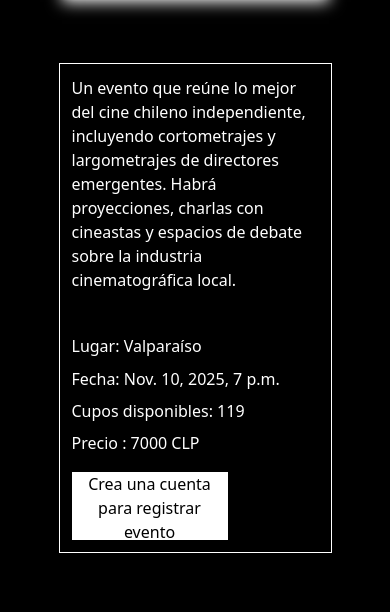
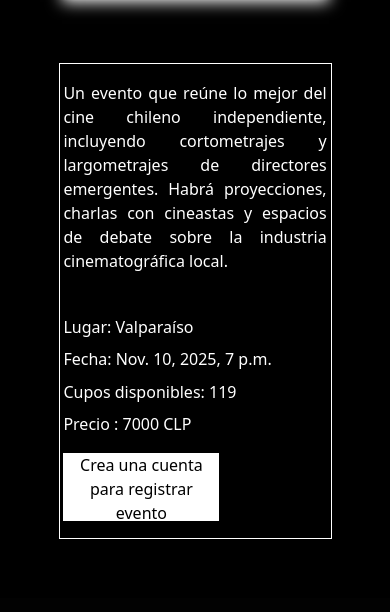
Before and after one commit to FelipeMolinaV/CER2-MOLINAFELIPE, a Django app: page /eventos/18 in a window 390 px wide. Shown: the part 650-1262 px from the top of the page. After the commit the page ends 1189 px from the top, so only its background shows below. Run offline with Django 5.2, Linux system fonts and the light colour scheme; data comes from the database, SQL or seed files in the repository; both versions use the stored data as it was after the commit.

Commit message:
Se corrigen tamaños de botones para mantener consistencia en tamaños en los diferentes templates. Se arreglan pequeños detalles esteticos

```diff
--- a/core/templates/core/base.html
+++ b/core/templates/core/base.html
@@ -11,29 +11,31 @@
     <script nomodule src="https://unpkg.com/ionicons@7.1.0/dist/ionicons/ionicons.js"></script>
 
 </head>
-<body class="bg-black font-sans">
+<body class="bg-black font-thin">
     <header>
         <nav class="h-[10vh] bg-white flex flex-col md:flex-row md:items-center md:px-[10vw] md:justify-between">
             <div class="flex flex-row justify-between items-center px-[10vw] md:px-[0]">
-                <img src="{% static 'core/base/logo.png' %}" alt="" class="h-[10vh] object-cover">
+                <a href="{% url 'principal' %}">
+                    <img src="{% static 'core/base/logo.png' %}" alt="" class="h-[10vh] object-cover hover:cursor-pointer">
+                </a>
                 <ion-icon id="boton_menu" name="menu-outline" onclick="desplegarMenu(this)"
                 class="text-5xl hover:scale-115 transition-transform md:hidden hover:cursor-pointer"></ion-icon>
             </div>
             <ul id="menu" class="static md:w-0 bg-white h-[60vh] md:h-[0] md:min-w-[60vw] border-1 md:bg-transparent md:border-0 flex flex-col md:flex-row  md:items-center md:justify-end gap-5 pt-[1vh] md:pt-0 pl-[10vw] md:pl-0 md:gap-[7vw] z-50 opacity-0 md:opacity-100 pointer-events-none md:pointer-events-auto">
-                <li class="text-xl hover:text-orange-500 duration-100">
+                <li class="text-xl hover:text-orange-400 duration-100">
                     <a href="{% url 'principal' %}">Principal</a>
                 </li>
-                <li class="text-xl hover:text-orange-500 duration-100">
+                <li class="text-xl hover:text-orange-400 duration-100">
                     <a href="{% url 'eventos' %}">Eventos</a>
                 </li>
                 {% if user.is_authenticated %}
                     {% if not user.is_staff and not user.is_superuser %}
-                        <li class="text-xl hover:text-orange-500 duration-100">
+                        <li class="text-xl hover:text-orange-400 duration-100">
                             <a href="{% url 'cuenta' %}">Cuenta</a>
                         </li>
 
                     {% endif %}
-                    <li class="text-xl hover:text-orange-500 duration-100">
+                    <li class="text-xl hover:text-orange-400 duration-100">
                             <a href="{% url 'cerrar_sesion' %}">Cerrar sesion</a>
                         </li>
                 {% else %}
@@ -49,7 +51,6 @@
     {% endblock %}
     </main>
 
-
     <script src="{% static 'core/eventos/eventos.js' %}"></script>
     <script src="{% static 'core/eventos/elementos.js' %}"></script>
     <script>
--- a/core/templates/core/informacion_evento.html
+++ b/core/templates/core/informacion_evento.html
@@ -1,15 +1,15 @@
 {% extends 'core/base.html' %}
 {% block content %}
-<section class="text-white h-[80vh]">
+<section class="text-white h-[80vh] relative">
     <h1 class="text-4xl text-center mt-[10vh] font-bold">
         {{evento.titulo}}
     </h1>
-    <div class="flex flex-col md:flex-row px-[10vw] py-[7vh] items-center md:items-start gap-[8vh] md:gap-[3vw] ">
+    <div class="flex flex-col md:flex-row px-[10vw] md:px-[15] py-[7vh] items-center md:items-start gap-[8vh] md:gap-[3vw] ">
         <div class="flex flex-col items-center justify-center">
-            <img src="{{evento.imagenPrincipal}}" alt="" class=" h-[40vh] md:h-[45vh] w-[70vw] md:w-[35vw] object-cover border shadow-lg shadow-white">
+            <img src="{{evento.imagenPrincipal}}" alt="" class=" h-[40vh] md:h-[45vh] w-[70vw] md:w-[35vw] object-cover border shadow-lg shadow-white opacity-100">
         </div>
-        <div class="flex flex-col items-start gap-[1vh] w-[70vw] md:w-[45vw] border-1 p-3">
-            <div class="flex flex-col gap-[4vh] text-balance font-thin text-base">
+        <div class="flex flex-col items-start gap-[1vh] w-[70vw] md:w-[45vw] border-1 py-[2vh] px-[1vw]">
+            <div class="flex flex-col gap-[4vh] text-justify text-balance font-thin">
                 <p class="">{{evento.descripcion}}</p>
                 <div class="">
                     <p class="mt-[1vh]">Lugar: {{evento.lugar}}</p>
@@ -28,25 +28,25 @@
 
             {% if user.is_anonymous %}
                 <a href="{% url 'crear_cuenta' %}">
-                    <button class="bg-white h-[8vh] w-[40vw] md:w-[20vw] text-black  hover:scale-102 hover:text-white duration-150 hover:cursor-pointer hover:bg-orange-400" type="submit">Crea una cuenta para registrar evento</button>
+                    <button class="bg-white h-[8vh] w-[40vw] md:w-[25vw] text-black  hover:scale-102 hover:text-white duration-150 hover:cursor-pointer hover:bg-orange-400" type="submit">Crea una cuenta para registrar evento</button>
                 </a>
             {% else %}
                 {% if user.is_staff or user.is_superuser %}
                     <a href="{% url 'admin:core_evento_change' evento.id %}">
                         {% csrf_token %}
-                        <button class="bg-white h-[7vh] w-[40vw] md:w-[15vw] text-black  hover:scale-102 hover:text-white duration-150 hover:cursor-pointer hover:bg-orange-400" type="submit">Editar evento</button>
+                        <button class="bg-white h-[8vh] w-[40vw] md:w-[15vw] text-black  hover:scale-102 hover:text-white duration-150 hover:cursor-pointer hover:bg-orange-400" type="submit">Editar evento</button>
                     </a>
                 {% else %}
                     {% if estado_registro %}
                         <h1 class="text-xl font-semibold text-orange-400">Ya estas registado para este evento</h1>
                         <form method="POST" action="{% url 'eliminar_registro_evento' evento.id %}">
                             {% csrf_token %}
-                            <button class="bg-white h-[7vh] w-[40vw] md:w-[15vw] text-black  hover:scale-102 hover:text-white duration-150 hover:cursor-pointer hover:bg-orange-400" type="submit">Eliminar registro</button>
+                            <button class="bg-white h-[8vh] w-[40vw] md:w-[15vw] text-black  hover:scale-102 hover:text-white duration-150 hover:cursor-pointer hover:bg-orange-400" type="submit">Eliminar registro</button>
                         </form>
                     {% else %}
                         <form method="POST" action="{% url 'registrar_evento' evento.id %}">
                             {% csrf_token %}
-                            <button class="bg-white h-[7vh] w-[40vw] md:w-[15vw] text-black  hover:scale-102 hover:text-white duration-150 hover:cursor-pointer hover:bg-orange-400" type="submit">Registrar evento</button>
+                            <button class="bg-white h-[8vh] w-[40vw] md:w-[15vw] text-black  hover:scale-102 hover:text-white duration-150 hover:cursor-pointer hover:bg-orange-400" type="submit">Registrar evento</button>
                         </form>
                     {% endif %}
                 {% endif %}
```
Also changed, not shown: core/static/core/base/menu.js (deleted, +0 -15 lines), core/templates/core/cuenta.html (+8 -8 lines), core/templates/core/iniciar_sesion.html (+5 -5 lines), db.sqlite3.
